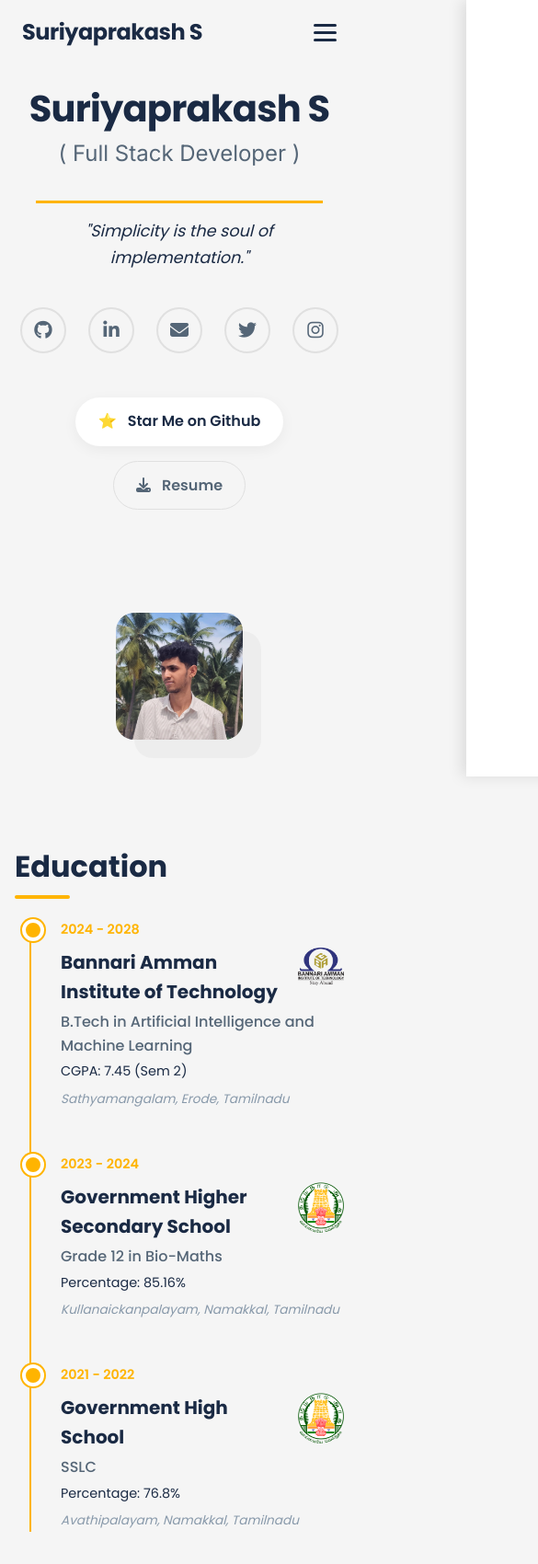
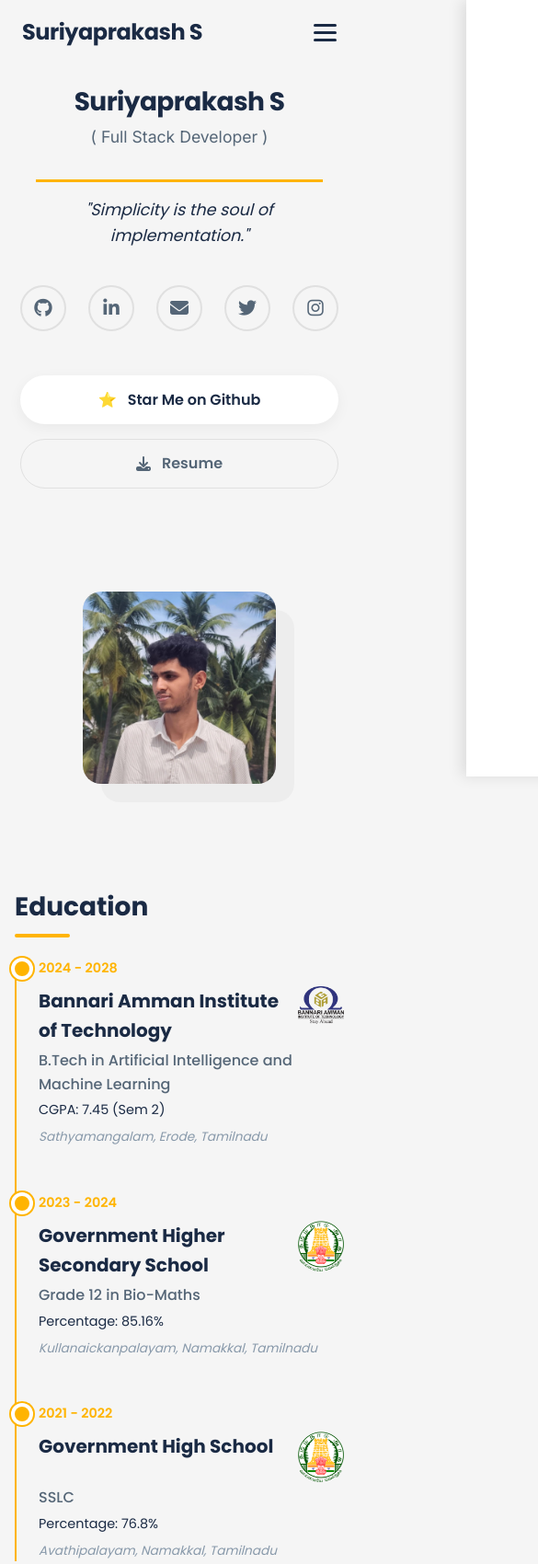
Before and after one commit to SURIYAPRAKASH0212/My-Portfolio, a plain HTML site: page index.html in a window 390 px wide. Shown: the top 1700 px of the page at 92% size, 585 px wide, since content can reach past the window. Drawn offline with Linux system fonts and the light colour scheme.

Commit message:
Final Commit

```diff
--- a/style.css
+++ b/style.css
@@ -822,4 +822,83 @@ footer {
     text-align: center;
 }
 
-/* Responsive Contact */
+/* Mobile Devices (Phones, less than 768px) */
+@media (max-width: 768px) {
+    .hero-name {
+        font-size: 2rem;
+    }
+
+    .hero-buttons {
+        flex-direction: column;
+        width: 100%;
+    }
+
+    .hero-buttons a {
+        width: 100%;
+        justify-content: center;
+    }
+
+    .projects-grid,
+    .skills-grid {
+        grid-template-columns: 1fr;
+        /* Force single column */
+    }
+
+    .contact-container {
+        padding: 1.5rem;
+    }
+
+    .form-group textarea {
+        min-height: 120px;
+    }
+
+    .timeline::before {
+        left: 0.5rem;
+        /* Adjust line position if needed, or keep as is */
+    }
+}
+
+/* Small Mobile Devices (less than 480px) */
+@media (max-width: 480px) {
+    .section-title {
+        font-size: 1.75rem;
+    }
+
+    .hero-name {
+        font-size: 1.75rem;
+    }
+
+    .hero-role {
+        font-size: 1.1rem;
+    }
+
+    .hero-container {
+        padding: 0 1rem;
+    }
+
+    .hero-image {
+        max-width: 80%;
+    }
+
+    .section {
+        padding: 3rem 1rem;
+    }
+
+    .timeline {
+        margin-left: 0;
+        padding-left: 1.5rem;
+    }
+
+    .timeline-item::before {
+        left: -1.9rem;
+        /* Adjust dot position */
+    }
+
+    .experience-card {
+        padding: 1.5rem;
+    }
+
+    .project-card {
+        padding: 1.5rem;
+    }
+}
```
